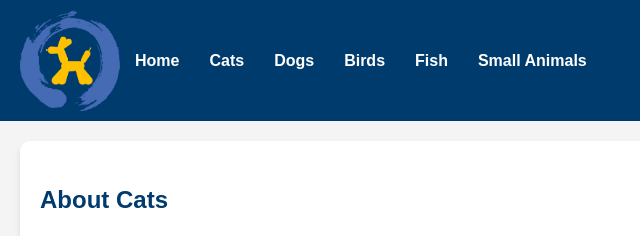
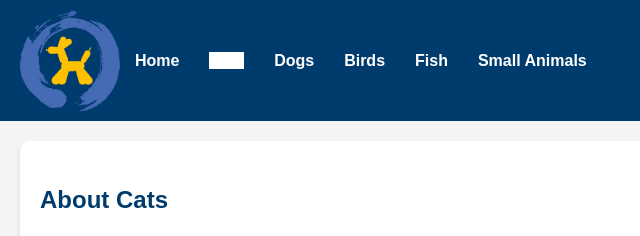
Before and after one commit to Tiquanc10/PP-T2, a plain HTML site: page pages/cats.html in a window 1280 px wide. Shown: the top 236 px of the page, 0-640 px from the left. Drawn offline with Linux system fonts and the light colour scheme.

Commit message:
Update cats.html

```diff
--- a/pages/cats.html
+++ b/pages/cats.html
@@ -13,7 +13,7 @@
             <nav>
                 <ul>
                     <li><a href="../index.html">Home</a></li>
-                    <li><a href="cats.html">Cats</a></li>
+                    <li><a style="background-color:white" href="cats.html">Cats</a></li>
                     <li><a href="dogs.html">Dogs</a></li>
                     <li><a href="birds.html">Birds</a></li>
                     <li><a href="fish.html">Fish</a></li>
```
